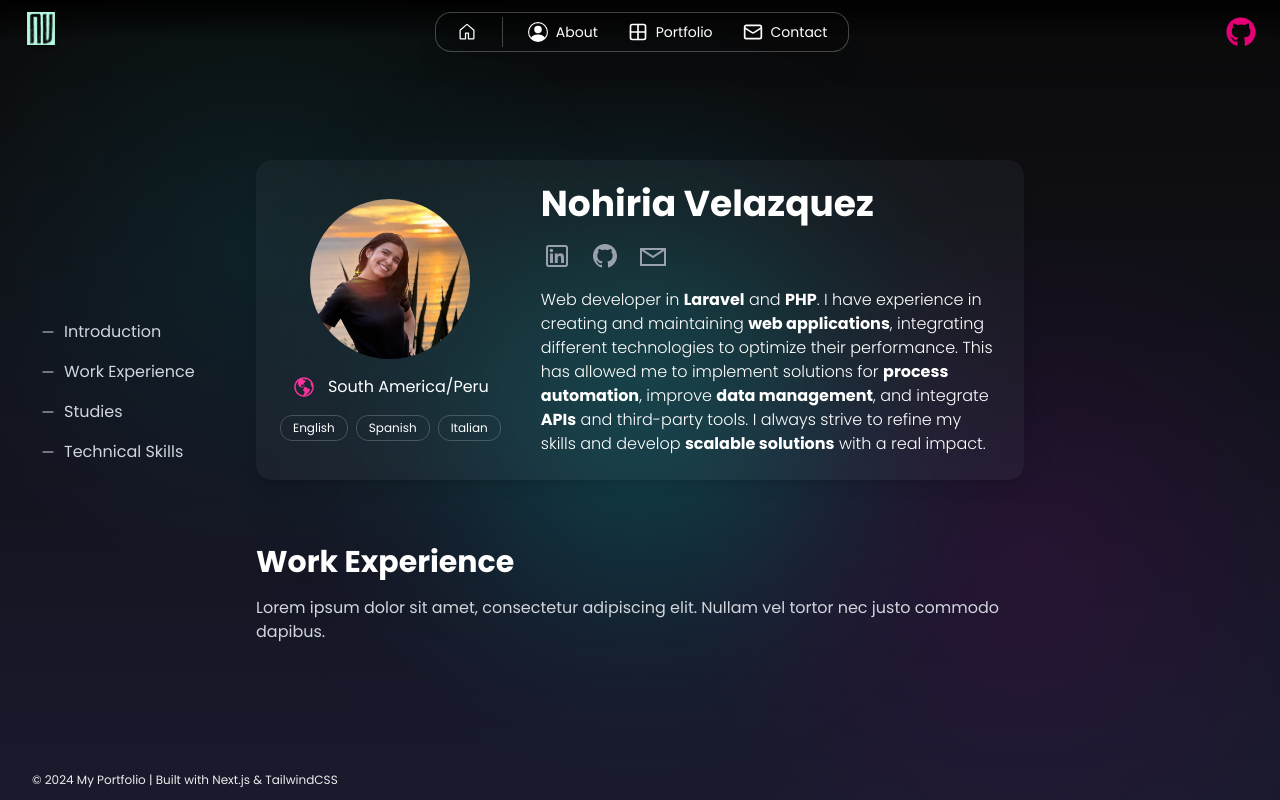
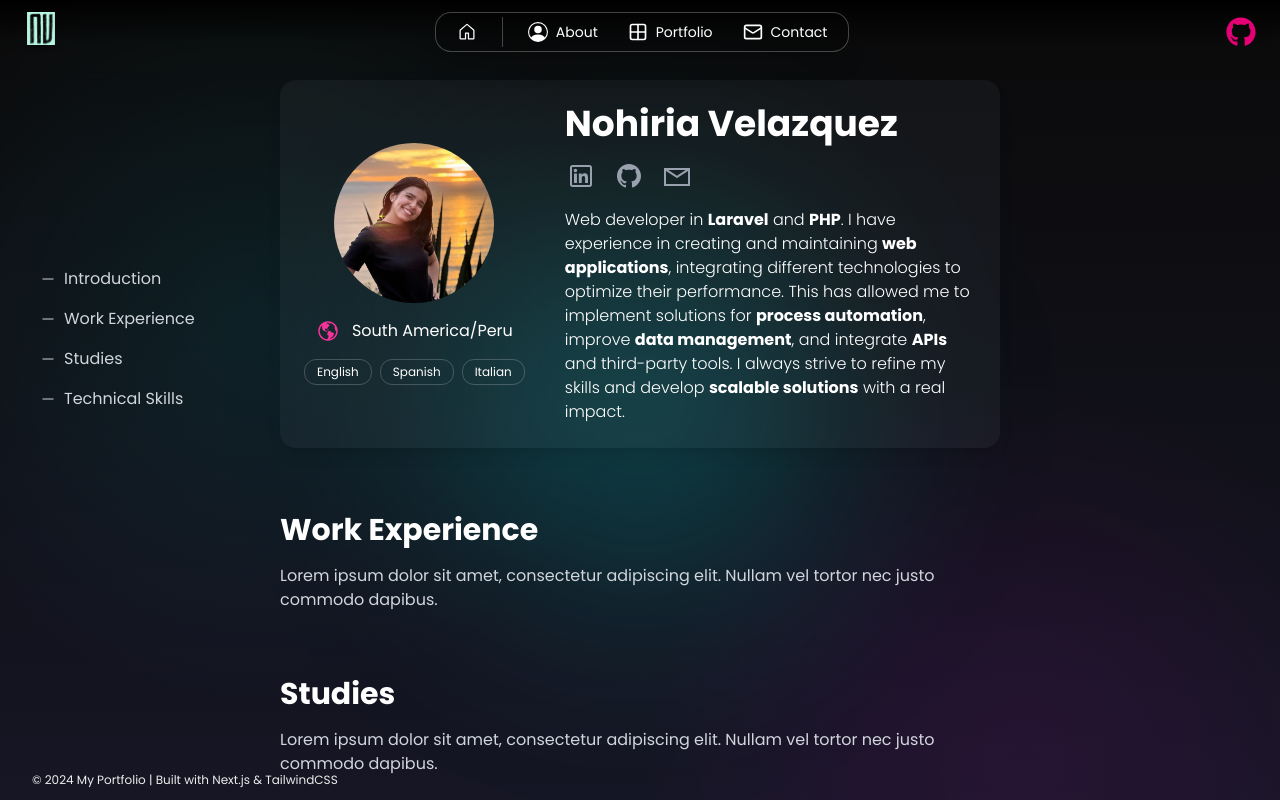
Before and after one commit to nohiria/my-portfolio, a Next.js app: page /about in a window 1280 px wide. Shown: the top 800 px of the page. Built offline with nearby package versions, Linux system fonts and the light colour scheme.

Commit message:
1) Change home overflow and sizes 2) Fixing About scrolling

```diff
--- a/app/about/page.tsx
+++ b/app/about/page.tsx
@@ -1,82 +1,40 @@
 "use client";
 
-import { useEffect, useRef } from "react";
-import gsap from "gsap";
-import { ScrollTrigger } from "gsap/ScrollTrigger";
 import { sections } from "@/data";
 import IntroCard from "../ui/components/About/IntroCard";
 import { LiaMinusSolid } from "react-icons/lia";
-
-gsap.registerPlugin(ScrollTrigger);
+import { motion } from "framer-motion";
 
 export default function About() {
-  const sectionRefs = useRef<Array<HTMLDivElement | null>>([]);
-
-  const setRef = (index: number) => (el: HTMLDivElement | null) => {
-    sectionRefs.current[index] = el;
-  };
-
-  useEffect(() => {
-    sectionRefs.current.forEach((section, index) => {
-      if (section) {
-        gsap.fromTo(
-          section,
-          { opacity: 0, y: 50 },
-          {
-            opacity: 1,
-            y: 0,
-            duration: 1,
-            delay: index * 0.2,
-            scrollTrigger: {
-              trigger: section,
-              start: "top 80%",
-              end: "bottom 60%",
-              toggleActions: "play none none reverse",
-            },
-          }
-        );
-      }
-    });
-
-    return () => {
-      sectionRefs.current.forEach((section) => {
-        if (section) {
-          ScrollTrigger.getById(section.id)?.kill();
-        }
-      });
-    };
-  }, []);
-
   return (
-    <main className="min-h-screen bg-dark text-white flex flex-col items-center py-20 px-6">
-      <div className="w-full max-w-2xl xl:max-w-3xl 2xl:max-w-4xl grid grid-cols-1 mx-auto">
-
-        {/* Menú lateral */}
-        <nav className="hidden xl:block fixed left-10 top-2/5">
-          <ul className="space-y-4">
+    <>
+      <main className="bg-dark text-white flex min-h-screen">
+        {/* Fixed sidebar navigation */}
+        <nav className="hidden xl:flex flex-col fixed left-10 top-1/3 space-y-4">
           {sections.map((section) => (
-              <li key={section.id}>
             <a
+              key={section.id}
               href={`#${section.id}`}
               className="flex items-center gap-2 text-gray-300 hover:text-primary transition duration-300"
               aria-label={`Go to ${section.label}`}
             >
-                  <LiaMinusSolid />{section.label}
+              <LiaMinusSolid /> {section.label}
             </a>
-              </li>
           ))}
-          </ul>
         </nav>
 
-        {/* Contenido */}
-        <div className="w-full mx-auto">
-          {sections.map((section, index) => (
-            <section
+        {/* Main content */}
+        <div className="w-full max-w-2xl xl:max-w-3xl 2xl:max-w-4xl mx-auto px-6 py-20">
+          {sections.map((section) => (
+            <motion.section
               id={section.id}
               key={section.id}
-              ref={setRef(index)}
-              className="mb-16 w-full"
+              className="mb-16 scroll-mt-20"
               tabIndex={0}
+              initial={{ opacity: 0, y: 50 }}
+              whileInView={{ opacity: 1, y: 0 }}
+              transition={{ duration: 0.8, delay: 0.2 }}
+              viewport={{ once: true, amount: 0.2 }}
             >
               {section.id === "intro" ? (
                 <IntroCard />
@@ -90,10 +48,10 @@ export default function About() {
                   </p>
                 </>
               )}
-            </section>
+            </motion.section>
           ))}
         </div>
-      </div>
       </main>
+    </>
   );
 }
--- a/app/globals.css
+++ b/app/globals.css
@@ -12,6 +12,7 @@ body {
               radial-gradient(circle at 80% 70%, rgba(255, 0, 255, 0.075), transparent 30%),
               linear-gradient(180deg, #0a0a0a 0%, #1a1a2e 100%);
   color: var(--foreground);
+  height: 100%;
   min-height: 100vh;
   overflow-x: hidden;
   position: relative;
--- a/app/layout.tsx
+++ b/app/layout.tsx
@@ -16,13 +16,13 @@ export default function RootLayout({
 }) {
   return (
     <html lang="en">
-      <body className={`${poppins.className} ${roboto_mono.className} antialiased bg-gray-100 text-gray-900 flex flex-col max-h-screen`}>
+      <body className={`${poppins.className} ${roboto_mono.className} antialiased bg-gray-100 text-gray-900 flex flex-col min-h-screen`}>
         {/* Header */}
         <MouseEffect />
         <Header></Header>
 
         {/* Main Content */}
-        <main className="flex-grow overflow-hidden pt-0 md:pt-[10vh]">{children}</main>
+        <main className="flex-grow pt-0">{children}</main>
 
         {/* Footer */}
         <footer className="hidden lg:block fixed bottom-0 left-0 w-full
--- a/app/page.tsx
+++ b/app/page.tsx
@@ -6,7 +6,7 @@ import { roboto_mono } from "./fonts";
 
 export default function Home() {
   return (
-    <div className="relative flex flex-col lg:flex-row h-screen overflow-hidden">
+    <div className="relative flex flex-col lg:flex-row h-screen overflow-hidden max-h-[100vh] md:pt-10 bottom-0">
 
       {/* Overlay Image */}
       <motion.img
@@ -18,10 +18,7 @@ export default function Home() {
           md:left-1/2 md:-translate-x-1/2
           lg:left-auto lg:right-0 lg:translate-x-0
           h-[55vh] sm:h-[60vh] md:h-[70vh] lg:h-[90vh]
-          lg:max-w-[100vw] max-w-none object-contain -z-20
-          [@media_(min-aspect-ratio:1/1)]:left-auto
-          [@media_(min-aspect-ratio:1/1)]:right-0
-          [@media_(min-aspect-ratio:1/1)]:translate-x-0"
+          lg:max-h-[70vh] xl:max-h-[85vh] max-w-none object-contain -z-20"
         initial={{ opacity: 0, y: 50 }}
         animate={{ opacity: 1, y: 0 }}
         transition={{ duration: 1 }}
--- a/app/ui/components/Header.tsx
+++ b/app/ui/components/Header.tsx
@@ -7,7 +7,7 @@ import NavLink from "./NavLink";
 
 export default function Header() {
   return (
-    <header className="fixed left-0 w-full z-20 h-[10%] min-h-[60px]
+    <header className="fixed left-0 w-full z-20 h-[10%] min-h-[60px] max-h-[80px]
         backdrop-blur-xs md:backdrop-blur-xs
         bg-gradient-to-t md:bg-gradient-to-b
         from-black/90 via-black/50 via-black/30 via-transparent to-transparent
--- a/data.ts
+++ b/data.ts
@@ -1,7 +1,7 @@
 // data.ts
 export const sections = [
     { id: "intro", label: "Introduction" },
-    { id: "experience", label: "Work Experience" },
+    { id: "about", label: "Work Experience" },
     { id: "studies", label: "Studies" },
     { id: "skills", label: "Technical Skills" }
   ];
```
Lines whose indentation alone changed are shown as unchanged.
